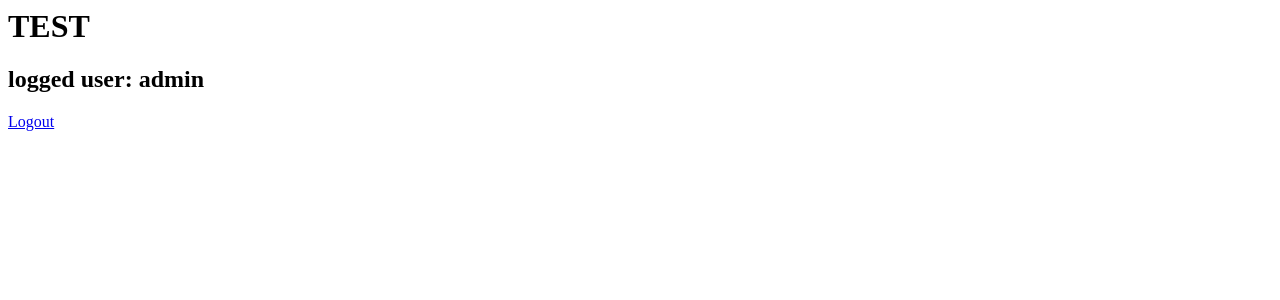
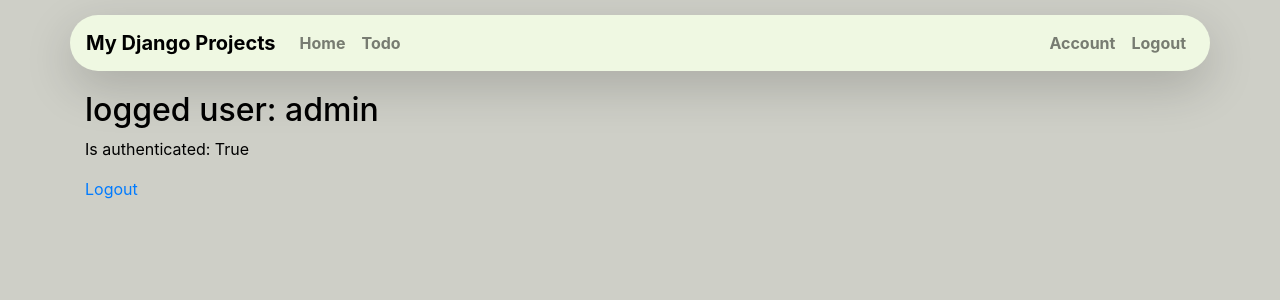
Before and after one commit to duze-elo/Django_Test, a Django app: page /users/dashboard/ in a window 1280 px wide. Shown: the top 300 px of the page. Run offline with Django 5.2, Linux system fonts and the light colour scheme; a user stored in the database is signed in; some libraries are stand-ins or nearby versions.

Commit message:
add login/register

```diff
--- a/Django_Test/settings.py
+++ b/Django_Test/settings.py
@@ -123,3 +123,5 @@
 # https://docs.djangoproject.com/en/5.1/ref/settings/#default-auto-field
 
 DEFAULT_AUTO_FIELD = 'django.db.models.BigAutoField'
+
+LOGIN_URL = '/users/login/'
--- a/myapp/templates/base.html
+++ b/myapp/templates/base.html
@@ -18,6 +18,7 @@
       .navbar-custom {
         background-color: #EFF8E2;
         border-radius: 30px;
+        margin-bottom: 20px;
       }
       .navbar-custom .navbar-brand,
       .navbar-custom .nav-link {
@@ -26,17 +27,39 @@
     </style>
   </head>
   <body class="bg-custom">
-    <nav class="navbar navbar-expand-lg navbar-light navbar-custom container">
-      <a class="navbar-brand font-weight-bold" href="#">My Django Projects</a>
+    <nav class="navbar navbar-expand-lg navbar-light navbar-custom container shadow-lg">
+      <a class="navbar-brand font-weight-bold" href="{% url "home" %}">My Django Projects</a>
       <button class="navbar-toggler" type="button" data-toggle="collapse" data-target="#navbarNav" aria-controls="navbarNav" aria-expanded="false" aria-label="Toggle navigation"><span class="navbar-toggler-icon"></span></button>
-      <div class="collapse navbar-collapse" id="navbarNav">
+      <div class="collapse navbar-collapse justify-content-start" id="navbarNav">
         <ul class="navbar-nav">
           <li class="nav-item">
             <a class="nav-link font-weight-bold" href="{% url "home" %}">Home</a>
           </li>
+          {% if user.is_authenticated %}
           <li class="nav-item">
             <a class="nav-link font-weight-bold" href="{% url 'todos' %}">Todo</a>
           </li>
+          {% endif %}
+        </ul>
+      </div>
+      <div class="collapse navbar-collapse justify-content-end" id="navbarNav">
+        <ul class="navbar-nav">
+          {% if user.is_authenticated %}
+          <li class="nav-item">
+            <a class="nav-link font-weight-bold" href="{% url 'dashboard' %}">Account</a>
+          </li>
+          <li class="nav-item">
+            <a class="nav-link font-weight-bold" href="{% url 'logout' %}">Logout</a>
+          </li>
+          {% endif %}
+          {% if not user.is_authenticated %}
+          <li>
+            <a class="nav-link font-weight-bold" href="{% url 'login' %}">Login</a>
+          </li>
+          <li>
+            <a class="nav-link font-weight-bold" href="{% url 'register' %}">Register</a>
+          </li>
+          {% endif %}
         </ul>
       </div>
     </nav>
--- a/myapp/templates/home.html
+++ b/myapp/templates/home.html
@@ -1,4 +1,4 @@
-{% extends "base.html" %} {% block title %} Home Page {% endblock %}
+{% extends "base.html" %} {% block title %} Home Page {% endblock title %}
 {% block content %}
 
 <h1>This is Home Page of My Django apps</h1>
--- a/myapp/views.py
+++ b/myapp/views.py
@@ -1,10 +1,12 @@
-from django.shortcuts import render, HttpResponse
+from django.shortcuts import render
 from .models import TodoItem
+from django.contrib.auth.decorators import login_required
 
 # Create your views here.
 def home(request):
     return render(request, "home.html")
 
+@login_required
 def todos(request):
     items = TodoItem.objects.all()
     return render(request, "todos.html", {"todos": items})
--- a/users/templates/users/dashboard.html
+++ b/users/templates/users/dashboard.html
@@ -1,3 +1,8 @@
-<h1>TEST</h1>
+{% extends "base.html" %} {% block title %} Dashboard {% endblock title %}
+{% block content %}
+
 <h2>logged user: {{ user.username}}</h2>
-<a href="{% url "login" %}">Logout</a>
+<p>Is authenticated: {{ user.is_authenticated }}</p>
+<a href="{% url "logout" %}">Logout</a>
+
+{% endblock content %}
--- a/users/templates/users/login.html
+++ b/users/templates/users/login.html
@@ -1,5 +1,10 @@
+{% extends "base.html" %} {% block title %} Login {% endblock title %}
+{% block content %}
+
 <form method="post">
     {% csrf_token %}
     {{ form.as_p }}
     <button type="submit">Login</button>
 </form>
+<a href="{% url "register" %}">Not registered yet?</a>
+{% endblock content %}
--- a/users/templates/users/register.html
+++ b/users/templates/users/register.html
@@ -1,5 +1,11 @@
+{% extends "base.html" %} {% block title %} Register {% endblock title %}
+{% block content %}
+
 <form method="post">
     {% csrf_token %}
     {{ form.as_p }}
     <button type="submit">Register</button>
 </form>
+<a href="{% url "login" %}">Already registered?</a>
+
+{% endblock content %}
--- a/users/views.py
+++ b/users/views.py
@@ -1,5 +1,5 @@
 from django.shortcuts import render, redirect
-from django.contrib.auth import login, logout, authenticate
+from django.contrib.auth import login, logout
 from django.contrib.auth.forms import AuthenticationForm
 from django.contrib.auth.decorators import login_required
 from .forms import RegisterForm
```
Also changed, not shown: db.sqlite3.
